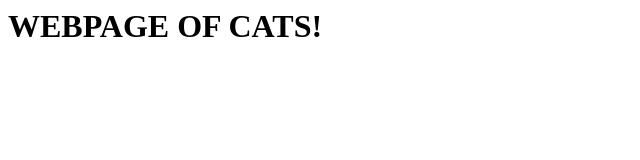
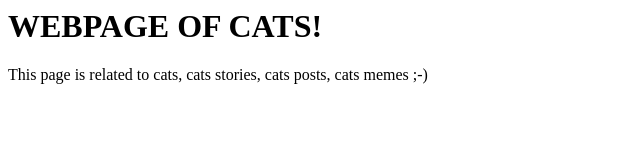
Before and after one commit to GleitonFranco/hello-my-friend, a plain HTML site: page index.html in a window 1280 px wide. Shown: the whole page, without its empty margins (0-640 px from the left). Drawn offline with Linux system fonts and the light colour scheme.

Commit message:
Adding some content

```diff
--- a/index.html
+++ b/index.html
@@ -1,5 +1,6 @@
 <html>
 	<body>
 		<h1>WEBPAGE OF CATS!</h1>
+		<p>This page is related to cats, cats stories, cats posts, cats memes ;-)</p>
 	</body>
 </html>
```
